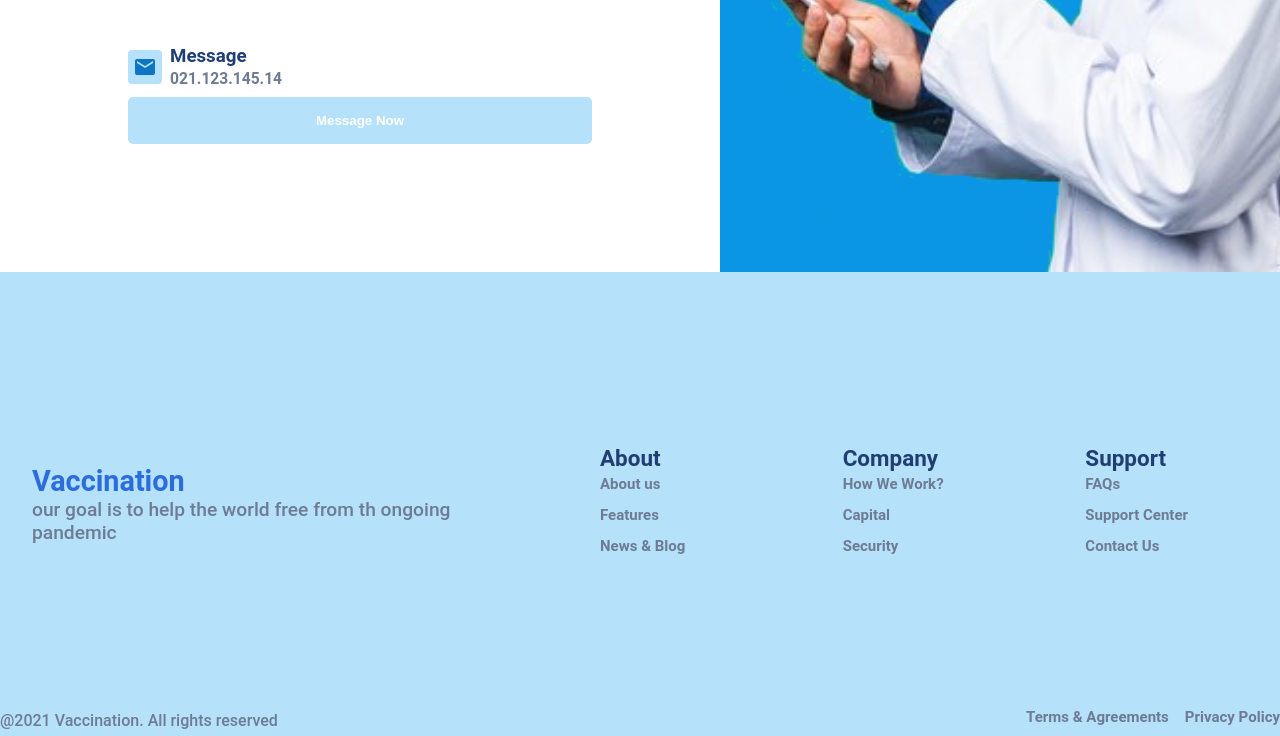
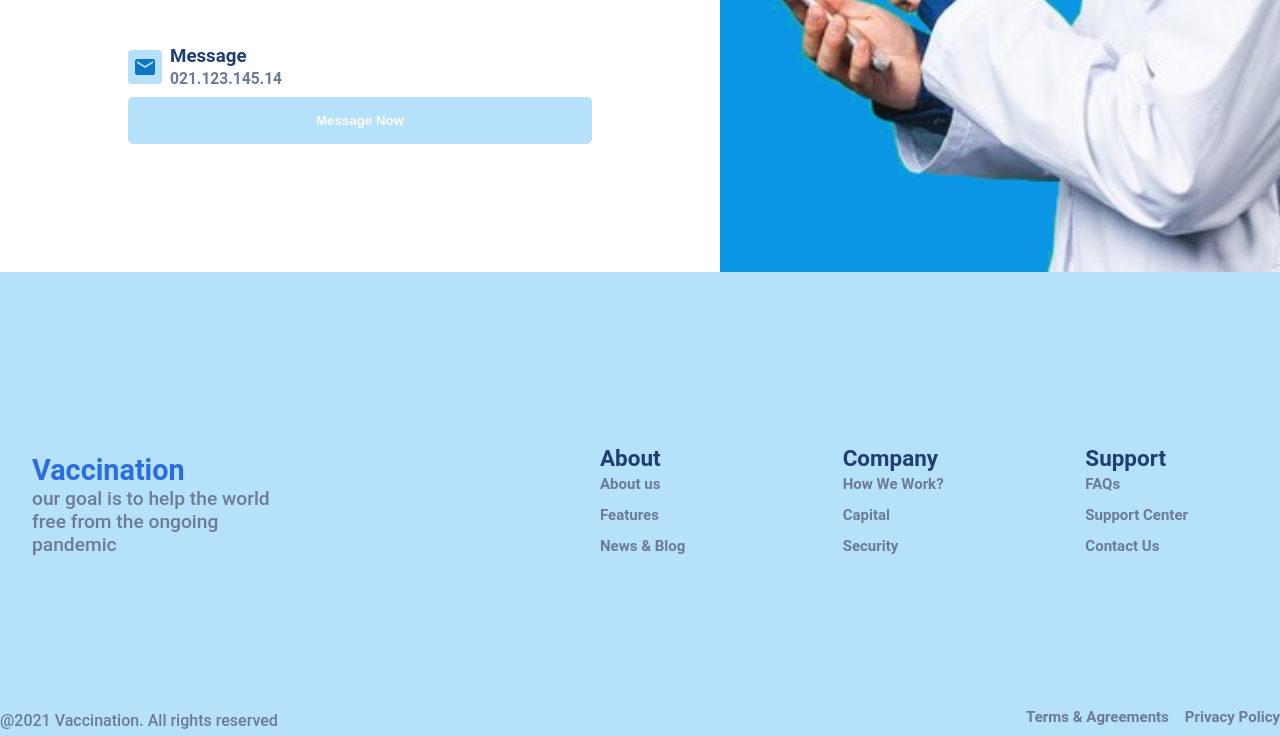
Before and after one commit to CarlosHugoRodriguezC/Launch-X-CSS-practice, a plain HTML site: page index.html in a window 1280 px wide. Shown: the part 3314-4050 px from the top of the page. Drawn offline with Linux system fonts and the light colour scheme.

Commit message:
modify text

```diff
--- a/index.html
+++ b/index.html
@@ -308,7 +308,7 @@
     <footer>
       <div class="footer__item">
         <h2>Vaccination</h2>
-        <p>our goal is to help the world free from th ongoing pandemic</p>
+        <p>our goal is to help the world free from the ongoing pandemic</p>
       </div>
       <div class="footer__item">
         <h3>About</h3>
--- a/styles/styles.css
+++ b/styles/styles.css
@@ -437,6 +437,10 @@ footer li {
 footer div:nth-child(1) {
   flex-grow: 3;
 }
+
+footer div:nth-child(1) p {
+  width: 50%;
+}
 footer div:nth-child(2),
 footer div:nth-child(3),
 footer div:nth-child(4) {
```
